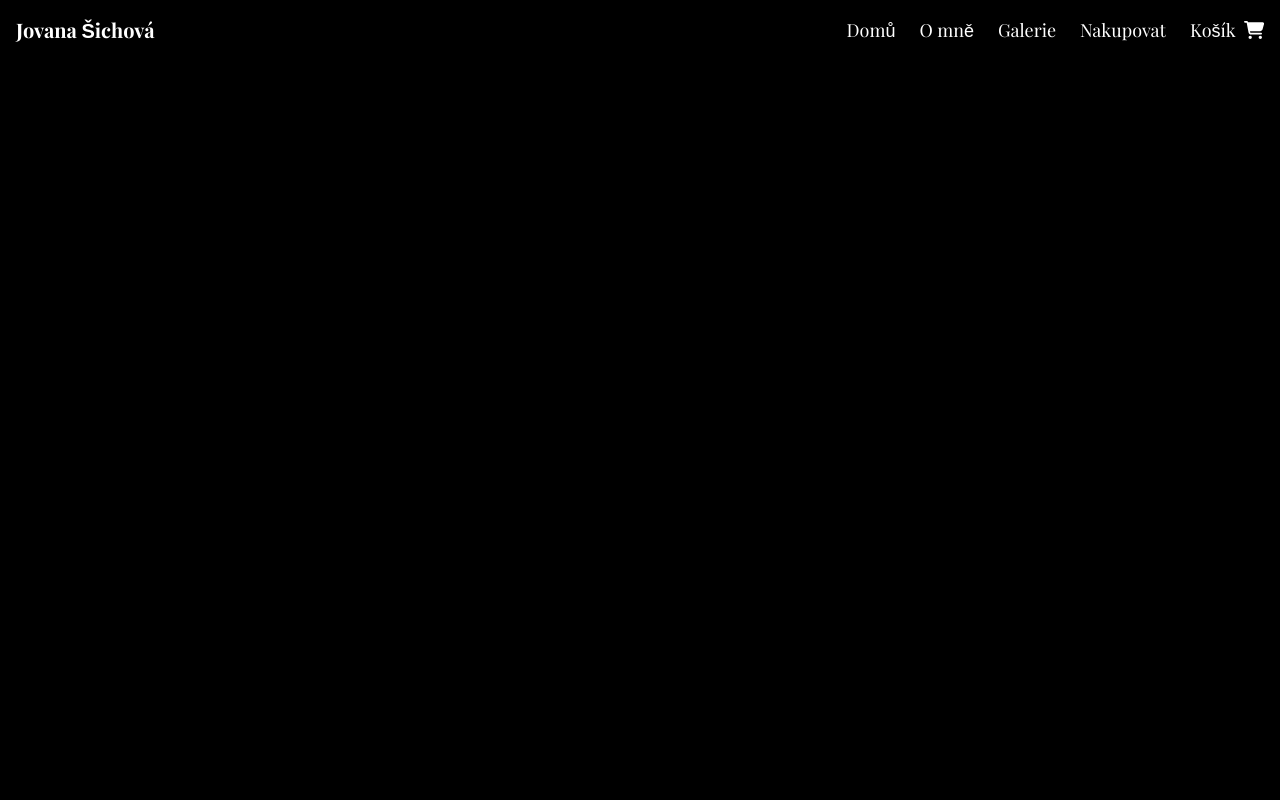
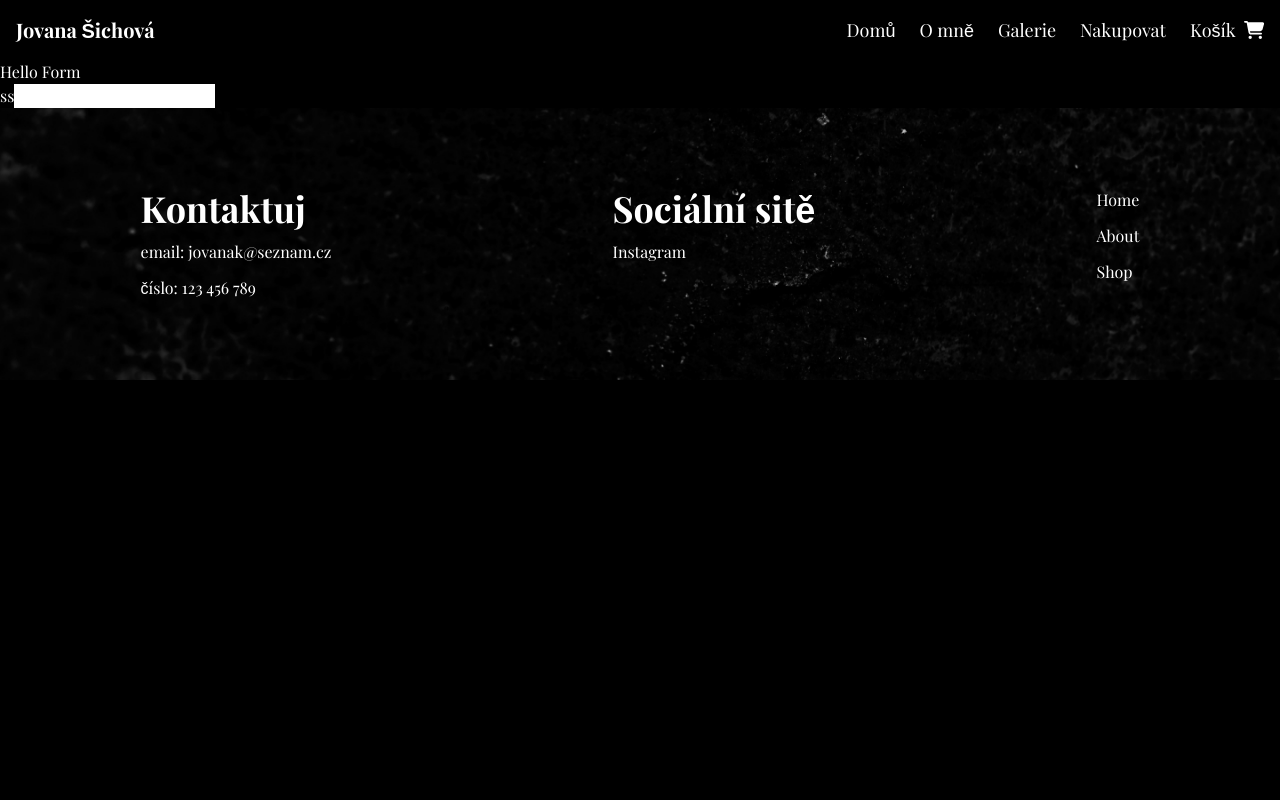
Before and after one commit to FrantaXD/zlaty_eshop, a Next.js app: page /form in a window 1280 px wide. Before the commit this address had no page. Shown: the top 800 px of the page. Built offline with nearby package versions, Linux system fonts and the light colour scheme.

Commit message:
Night_commit

```diff
--- a/package.json
+++ b/package.json
@@ -18,8 +18,8 @@
     "formik": "^2.4.6",
     "next": "14.2.15",
     "pnpm": "^10.3.0",
-    "react": "^18",
-    "react-dom": "^18",
+    "react": "^18.2.0",
+    "react-dom": "^18.2.0",
     "yup": "^1.6.1"
   },
   "devDependencies": {
--- /dev/null
+++ b/src/app/form/page.tsx
@@ -0,0 +1,14 @@
+"use client"
+import { Cart_form } from "@/components/kosik_cart_items/cart_form";
+import { Formik } from "formik";
+import * as Yup from "yup";
+
+export default function FormKosik(){
+
+    return(
+        <div className="text-white">
+           <h1 className="text-white">Hello Form</h1>
+           <Cart_form/>
+        </div>
+    )
+}
--- a/src/components/kosik_cart_items/cart_form.tsx
+++ b/src/components/kosik_cart_items/cart_form.tsx
@@ -1,11 +1,25 @@
-import { Formik } from "formik"
-import { object, number, string } from "yup"
+import { ErrorMessage, Form, Formik, Field } from "formik";
+import * as Yup from "yup";
 
-export function Cart_form(){
-
-    return(
-        <div>
-
-        </div>
-    )
+export function Cart_form() {
+  const validate = Yup.object({
+    name: Yup.string(),
+  });
+  return (
+    <Formik
+      initialValues={{ name: "" }}
+      validationSchema={validate}
+      onSubmit={(values) => {}}
+    >
+      {({ values }) => (
+        <Form>
+          <div>
+            <label htmlFor="name">ss</label>
+            <Field name="name" id="name" />
+            <ErrorMessage name="name" component="div" />
+          </div>
+        </Form>
+      )}
+    </Formik>
+  );
 }
```
Also changed, not shown: 2 other files (tests, documents, lock files or other folders).
